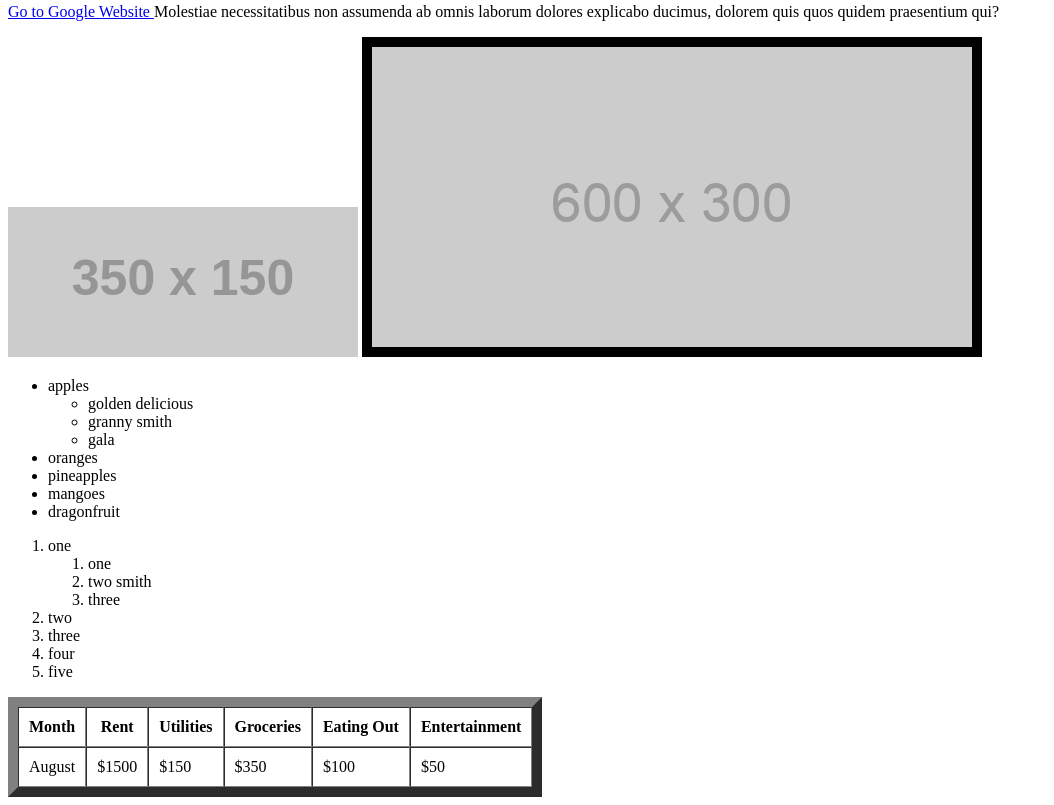
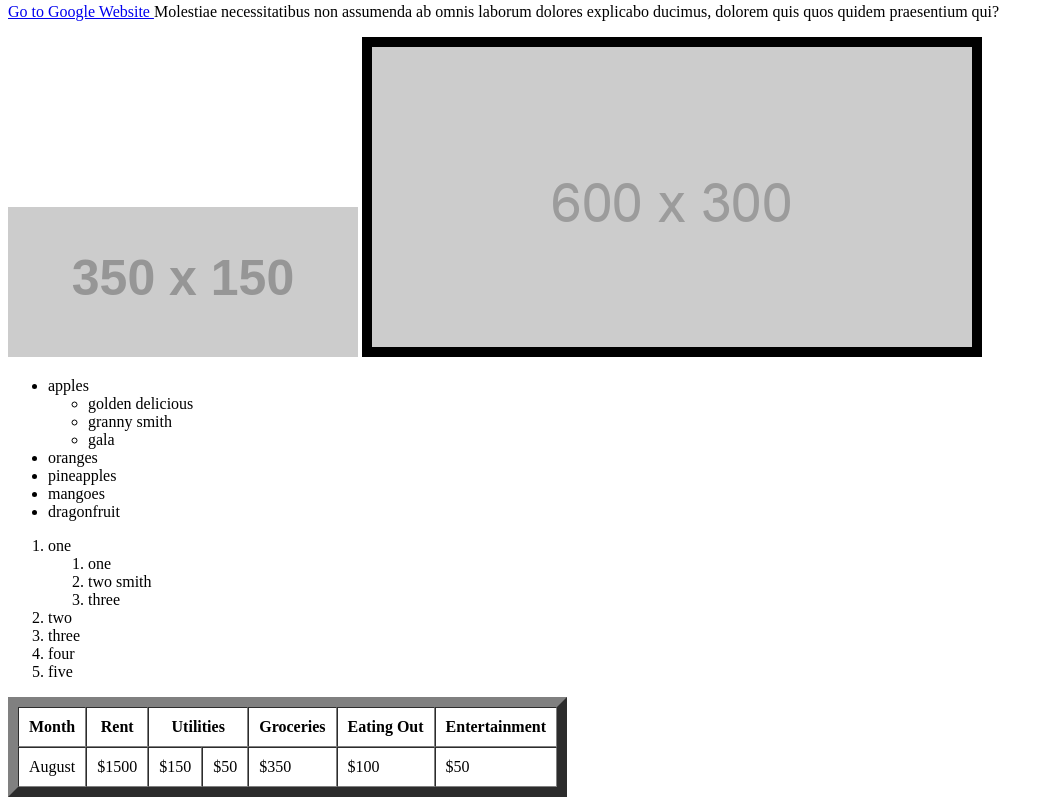
Before and after one commit to VasilGrdzelishvili/Applications.ge, a plain HTML site: page HTML&CSS/Homework_1-HTML_Tutorial-How_to_Make_a_Super_Simple_Website/index.html in a window 1280 px wide. Shown: the part 559-1364 px from the top of the page, without its empty margins (0-1054 px from the left). Drawn offline with Linux system fonts and the light colour scheme; placeholder pictures from the web are drawn by us.

Commit message:
Added Colspan in the table
Added new element in the table and colspan attribute

```diff
--- a/HTML&CSS/Homework_1-HTML_Tutorial-How_to_Make_a_Super_Simple_Website/index.html
+++ b/HTML&CSS/Homework_1-HTML_Tutorial-How_to_Make_a_Super_Simple_Website/index.html
@@ -75,7 +75,7 @@
         <tr>
             <th>Month</th>
             <th>Rent</th>
-            <th>Utilities</th>
+            <th colspan="2">Utilities</th>
             <th>Groceries</th>
             <th>Eating Out</th>
             <th>Entertainment</th>
@@ -84,6 +84,7 @@
             <td>August</td>
             <td>$1500</td>
             <td>$150</td>
+            <td>$50</td>
             <td>$350</td>
             <td>$100</td>
             <td>$50</td>
```
